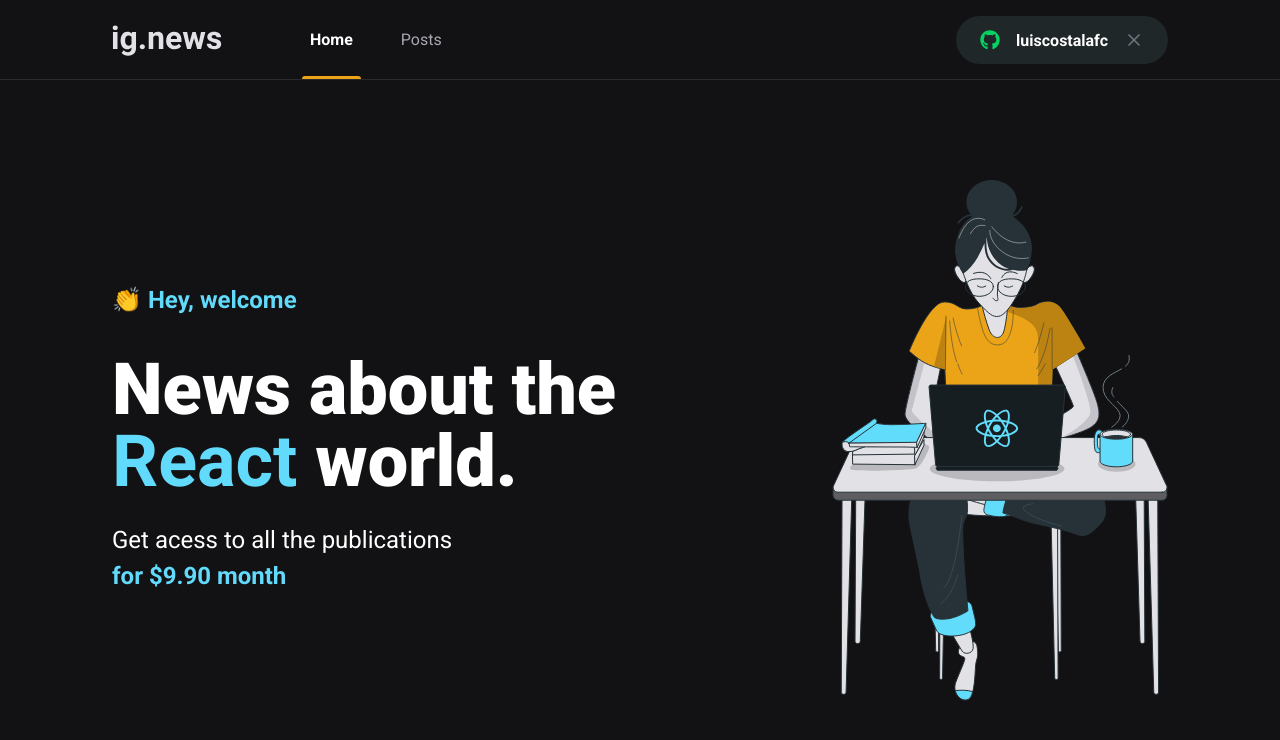
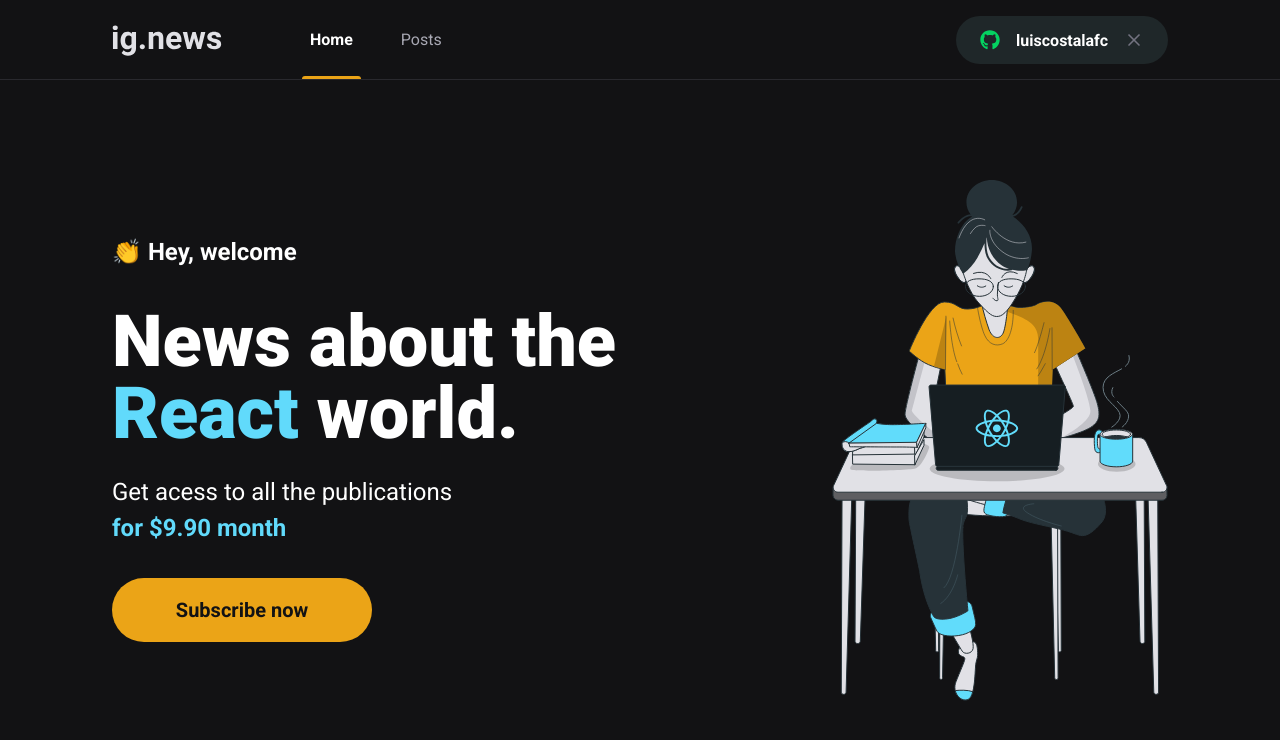
Before and after one commit to luiscostalafc/ignews, a Next.js app: page / in a window 1280 px wide. Shown: the top 740 px of the page. Built offline with nearby package versions, Linux system fonts and the light colour scheme.

Commit message:
feat: create SubscribeButton

```diff
--- /dev/null
+++ b/src/components/SubscribleButton/index.tsx
@@ -0,0 +1,9 @@
+import styles from "./styles.module.scss";
+
+export function SubscribleButton() {
+  return (
+    <button type="button" className={styles.subscribeButton}>
+      Subscribe now
+    </button>
+  );
+}
--- /dev/null
+++ b/src/components/SubscribleButton/styles.module.scss
@@ -0,0 +1,20 @@
+.subscribeButton {
+  width: 260px;
+  height: 4rem;
+  border: 0;
+  border-radius: 2rem;
+  background: var(--yellow-500);
+  color: var(--gray-900);
+  font-size: 1.25rem;
+  font-weight: bold;
+
+  display: flex;
+  align-items: center;
+  justify-content: center;
+
+  transition: filter 0.2s;
+
+  &:hover {
+    filter: brightness(0.8);
+  }
+}
--- a/src/pages/home.module.scss
+++ b/src/pages/home.module.scss
@@ -32,10 +32,16 @@
     font-size: 1.5rem;
     line-height: 2.25rem;
     margin-top: 1.5rem;
-  }
 
   span {
     color: var(--cyan-500);
     font-weight: bold;
   }
+
 }
+
+button {
+  margin-top: 2rem;
+}
+
+}
--- a/src/pages/index.tsx
+++ b/src/pages/index.tsx
@@ -1,4 +1,5 @@
 import Head from "next/head";
+import { SubscribleButton } from "../components/SubscribleButton";
 
 import styles from './home.module.scss';
 
@@ -17,6 +18,7 @@
             Get acess to all the publications <br />
             <span>for $9.90 month</span>
           </p>
+          <SubscribleButton />
         </section>
 
 
```
